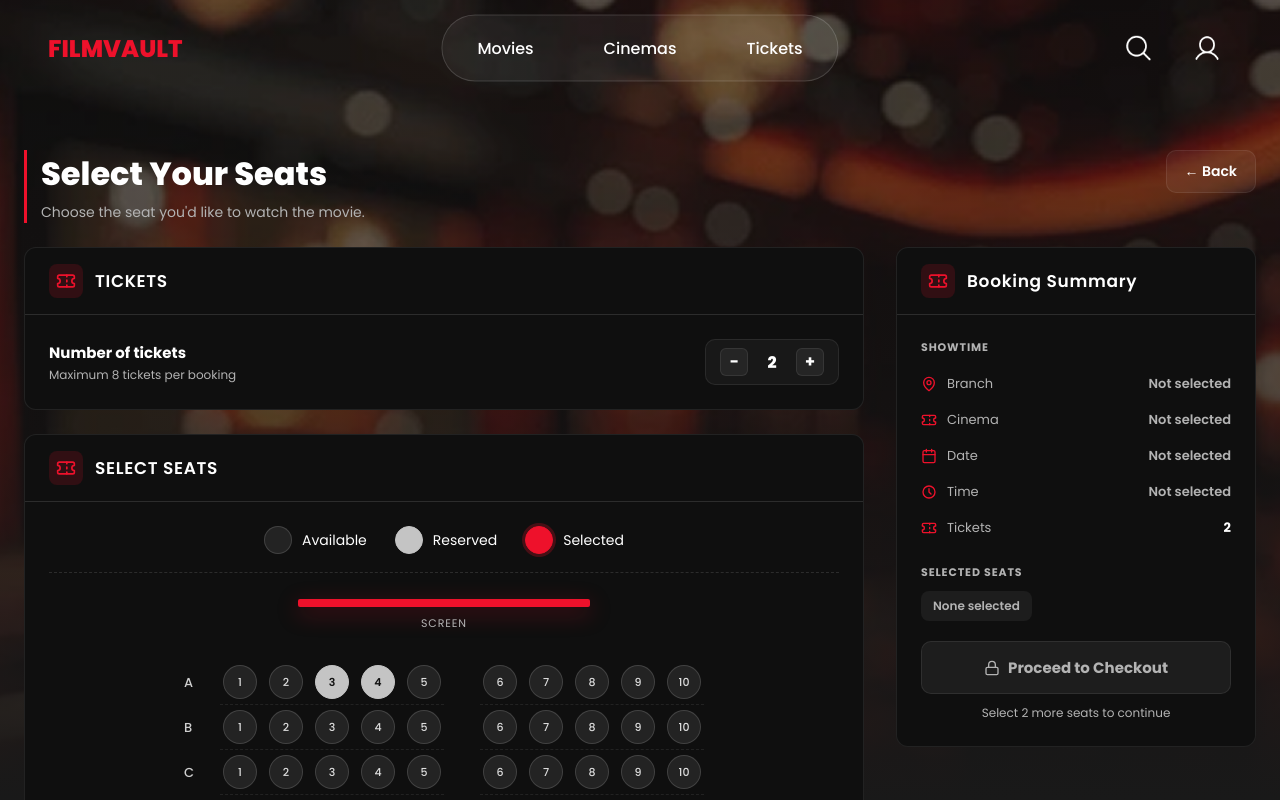
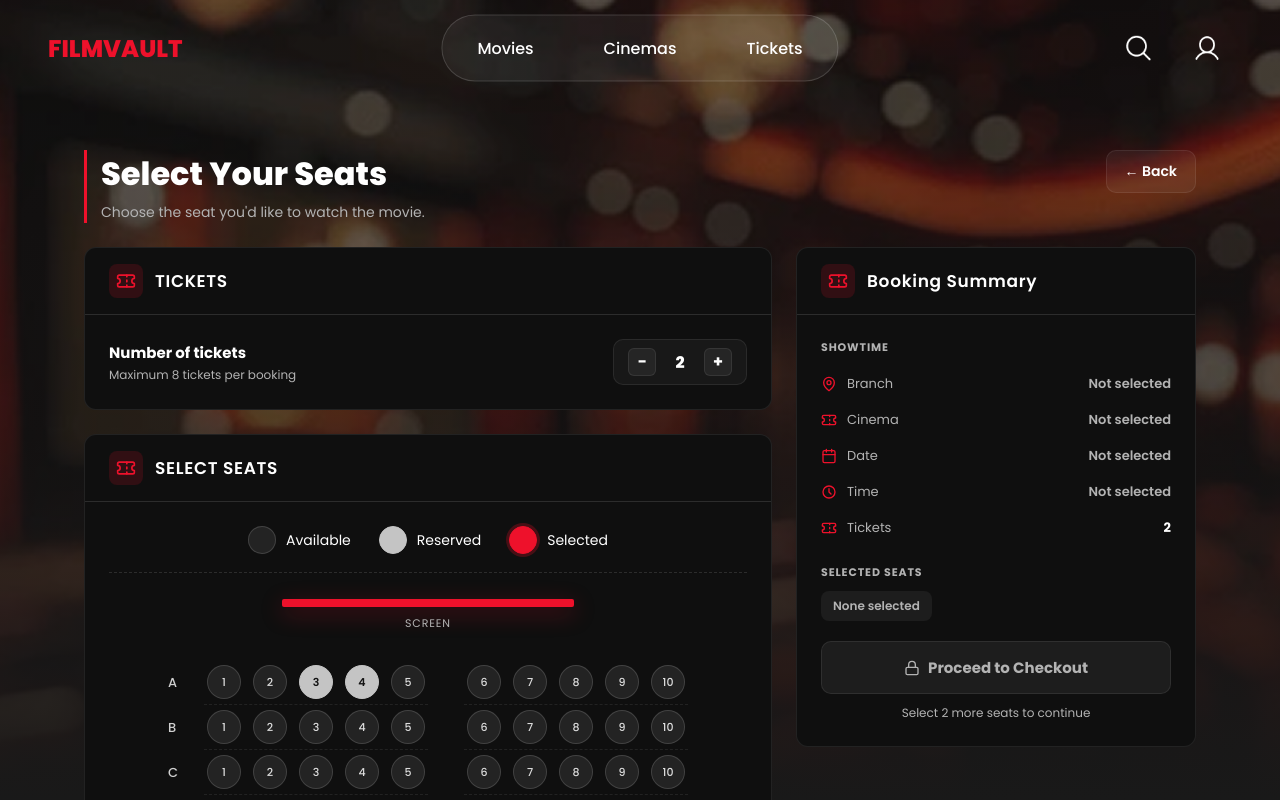
Before and after one commit to Celestia-coder/filmvault, a React app in the folder frontend/: page /booking/1/seats in a window 1280 px wide. Shown: the top 800 px of the page. Built offline with nearby package versions, Linux system fonts and the light colour scheme; the HTML template or start-up script is replaced by a standard one.

Commit message:
Fix layout and change seat sidebar position as static

```diff
--- a/frontend/src/styles/Checkout.css
+++ b/frontend/src/styles/Checkout.css
@@ -99,8 +99,8 @@
 /* ---------- Layout (same width, side padding and gap as seat page) ---------- */
 .checkout-layout {
   display: grid;
-  grid-template-columns: minmax(0, 1fr) 360px;
-  gap: 32px;
+  grid-template-columns: minmax(0, 1fr) 400px;
+  gap: 24px;
   align-items: start;
   width: 100%;
   max-width: 1160px;
--- a/frontend/src/styles/SeatSelection.css
+++ b/frontend/src/styles/SeatSelection.css
@@ -46,7 +46,7 @@
 
 .seat-page-header {
   width: 100%;
-  max-width: 1320px;
+  max-width: 1160px;
   margin: 0 auto;
   padding: 150px 24px 0;
   display: flex;
@@ -91,9 +91,9 @@
 .seat-layout {
   display: flex;
   align-items: flex-start;
-  gap: 32px;
+  gap: 24px;;
   width: 100%;
-  max-width: 1320px;
+  max-width: 1160px;
   margin: 0 auto;
   padding: 24px 24px 0;
 }
@@ -348,10 +348,10 @@
 
 /* ---------- Sidebar (Booking Summary) ---------- */
 .seat-sidebar {
-  width: 360px;
+  width: 400px;
   flex-shrink: 0;
-  position: sticky;
-  top: 24px;
+  position: static;
+  top: 100px;
 }
 
 .seat-sidebar-label {
```
